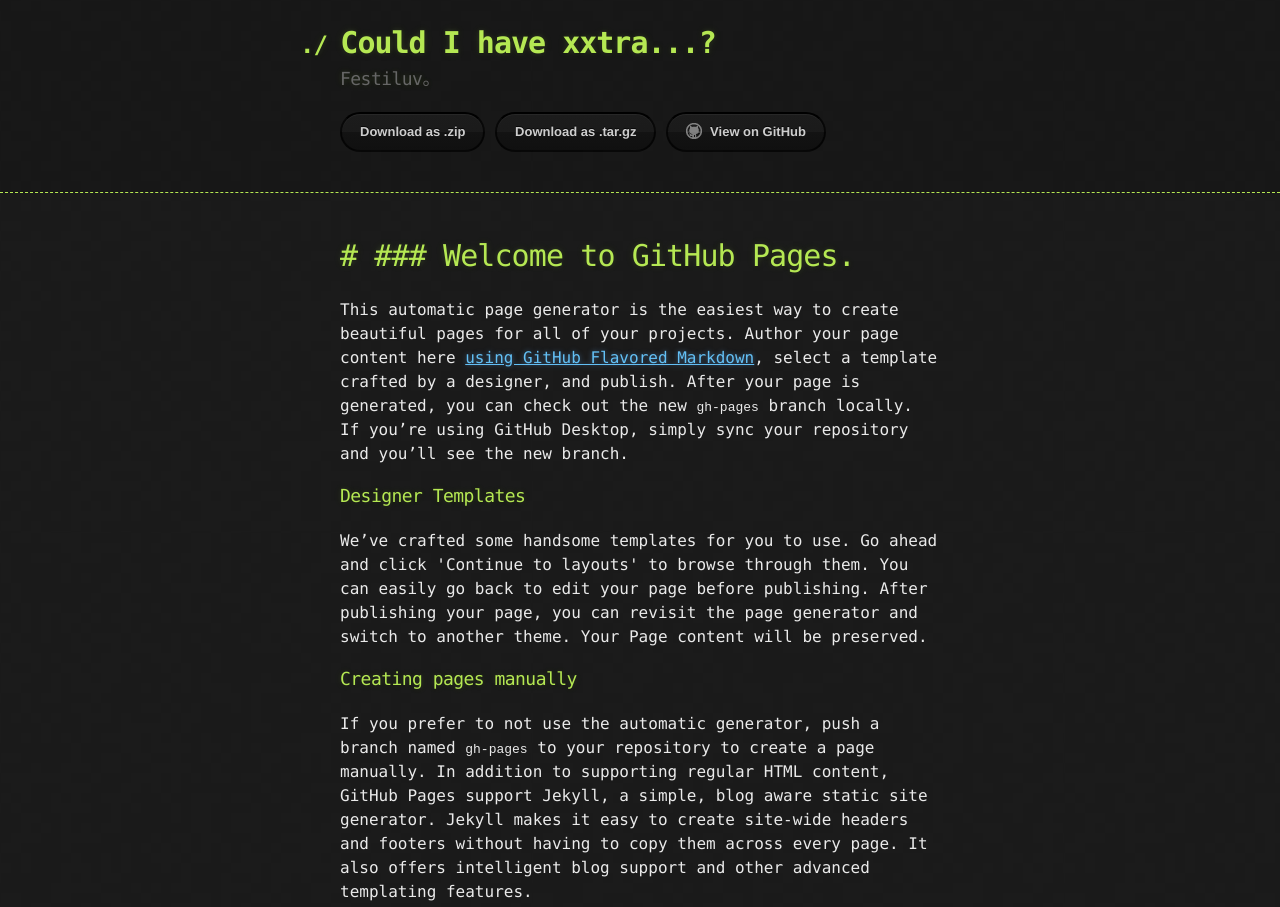
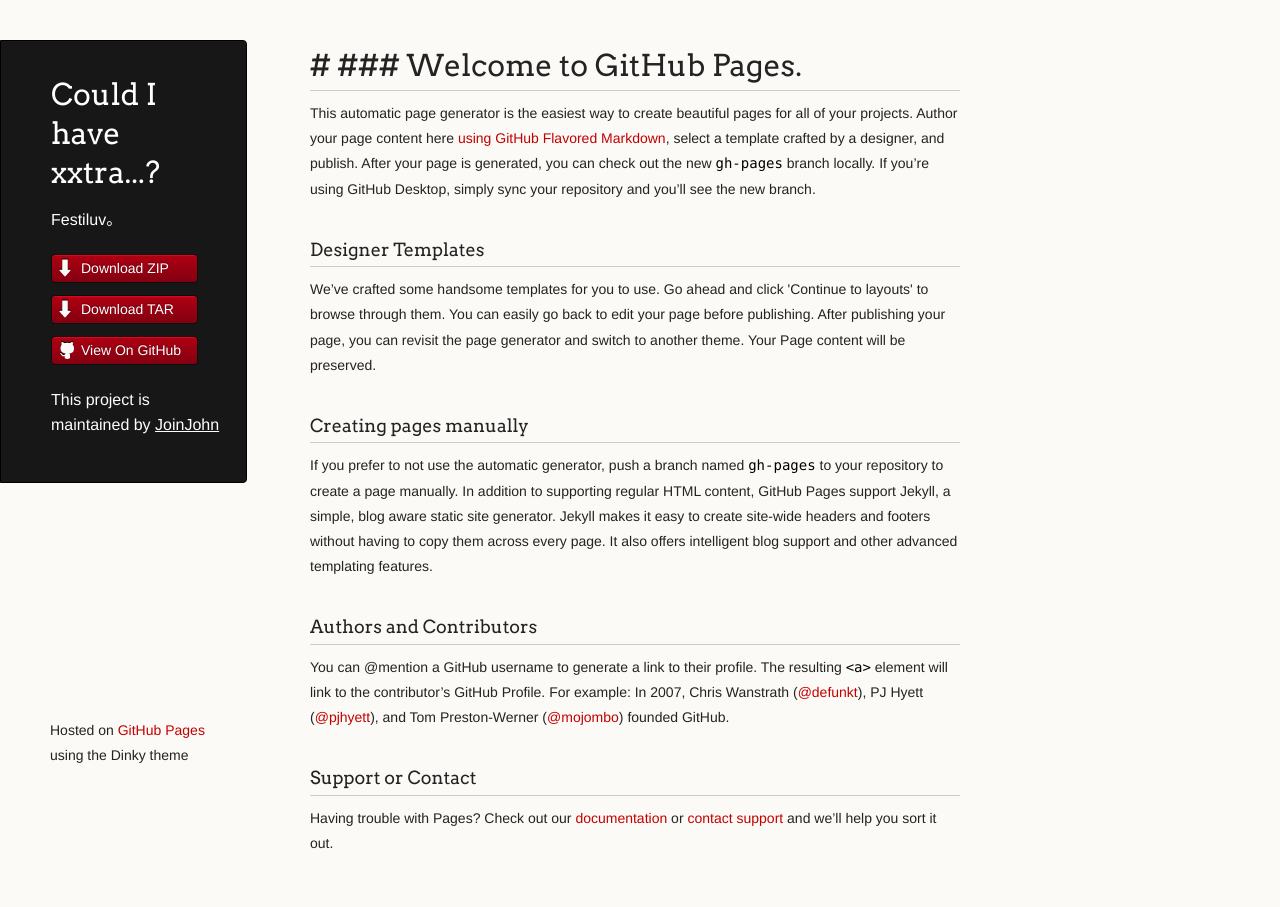
Before and after one commit to JoinJohn/bagpage, a plain HTML site: page index.html in a window 1280 px wide. Shown: the top 907 px of the page. Drawn offline with Linux system fonts and the light colour scheme.

```diff
--- a/index.html
+++ b/index.html
@@ -1,33 +1,35 @@
-<!DOCTYPE html>
+<!doctype html>
 <html>
   <head>
-    <meta charset='utf-8'>
+    <meta charset="utf-8">
     <meta http-equiv="X-UA-Compatible" content="chrome=1">
+    <title>Could I have xxtra...? by JoinJohn</title>
 
-    <link rel="stylesheet" type="text/css" href="stylesheets/stylesheet.css" media="screen">
-    <link rel="stylesheet" type="text/css" href="stylesheets/github-dark.css" media="screen">
-    <link rel="stylesheet" type="text/css" href="stylesheets/print.css" media="print">
+    <link rel="stylesheet" href="stylesheets/styles.css">
+    <link rel="stylesheet" href="stylesheets/github-light.css">
+    <script src="javascripts/scale.fix.js"></script>
+    <meta name="viewport" content="width=device-width, initial-scale=1, user-scalable=no">
+    <!--[if lt IE 9]>
+    <script src="//html5shiv.googlecode.com/svn/trunk/html5.js"></script>
+    <![endif]-->
+  </head>
+  <body>
+    <div class="wrapper">
+      <header>
+        <h1 class="header">Could I have xxtra...?</h1>
+        <p class="header">Festiluv。</p>
 
-    <title>Could I have xxtra...? by JoinJohn</title>
-  </head>
+        <ul>
+          <li class="download"><a class="buttons" href="https://github.com/JoinJohn/bagpage/zipball/master">Download ZIP</a></li>
+          <li class="download"><a class="buttons" href="https://github.com/JoinJohn/bagpage/tarball/master">Download TAR</a></li>
+          <li><a class="buttons github" href="https://github.com/JoinJohn/bagpage">View On GitHub</a></li>
+        </ul>
 
-  <body>
+        <p class="header">This project is maintained by <a class="header name" href="https://github.com/JoinJohn">JoinJohn</a></p>
 
-    <header>
-      <div class="container">
-        <h1>Could I have xxtra...?</h1>
-        <h2>Festiluv。</h2>
 
-        <section id="downloads">
-          <a href="https://github.com/JoinJohn/testpage/zipball/master" class="btn">Download as .zip</a>
-          <a href="https://github.com/JoinJohn/testpage/tarball/master" class="btn">Download as .tar.gz</a>
-          <a href="https://github.com/JoinJohn/testpage" class="btn btn-github"><span class="icon"></span>View on GitHub</a>
-        </section>
-      </div>
-    </header>
-
-    <div class="container">
-      <section id="main_content">
+      </header>
+      <section>
         <h1>
 <a id="--welcome-to-github-pages" class="anchor" href="#--welcome-to-github-pages" aria-hidden="true"><span aria-hidden="true" class="octicon octicon-link"></span></a># ### Welcome to GitHub Pages.</h1>
 
@@ -53,8 +55,11 @@
 
 <p>Having trouble with Pages? Check out our <a href="https://help.github.com/pages">documentation</a> or <a href="https://github.com/contact">contact support</a> and we’ll help you sort it out.</p>
       </section>
+      <footer>
+        <p><small>Hosted on <a href="https://pages.github.com">GitHub Pages</a> using the Dinky theme</small></p>
+      </footer>
     </div>
-
+    <!--[if !IE]><script>fixScale(document);</script><![endif]-->
 
   </body>
 </html>
```
